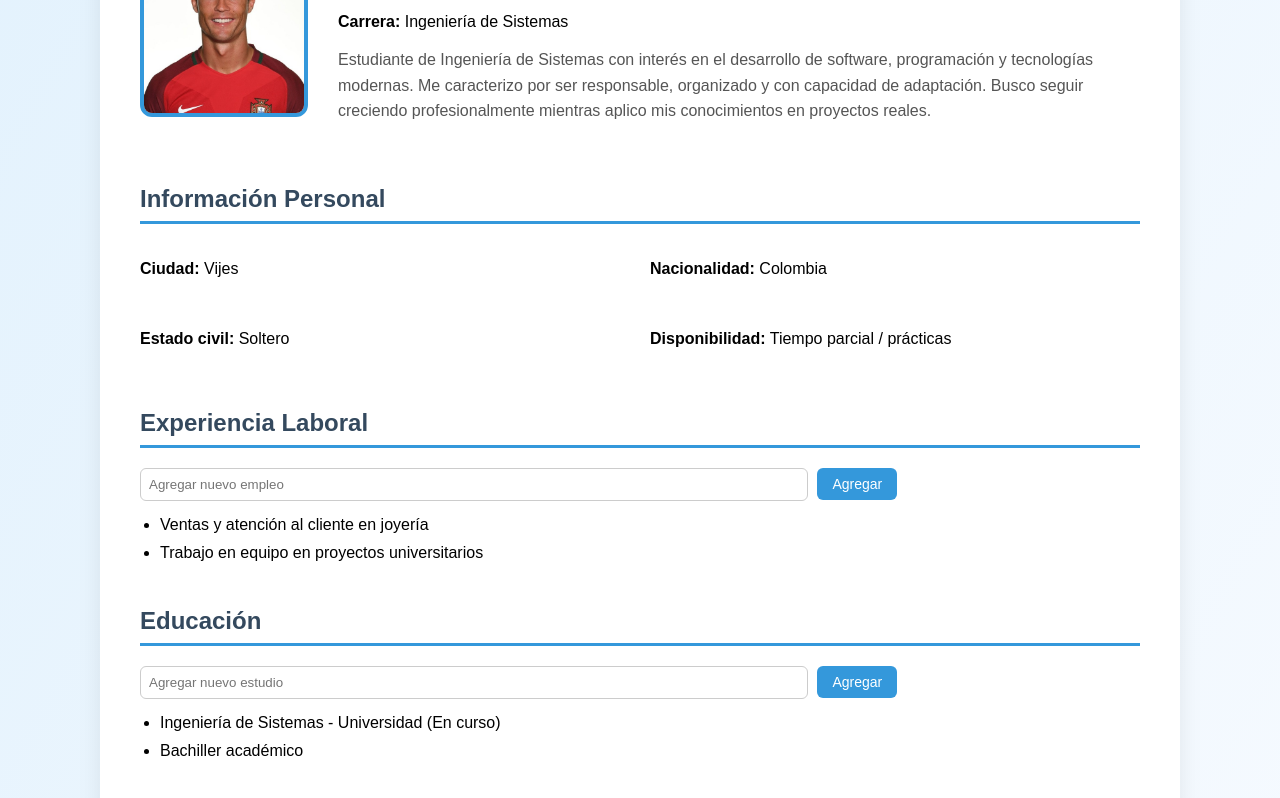
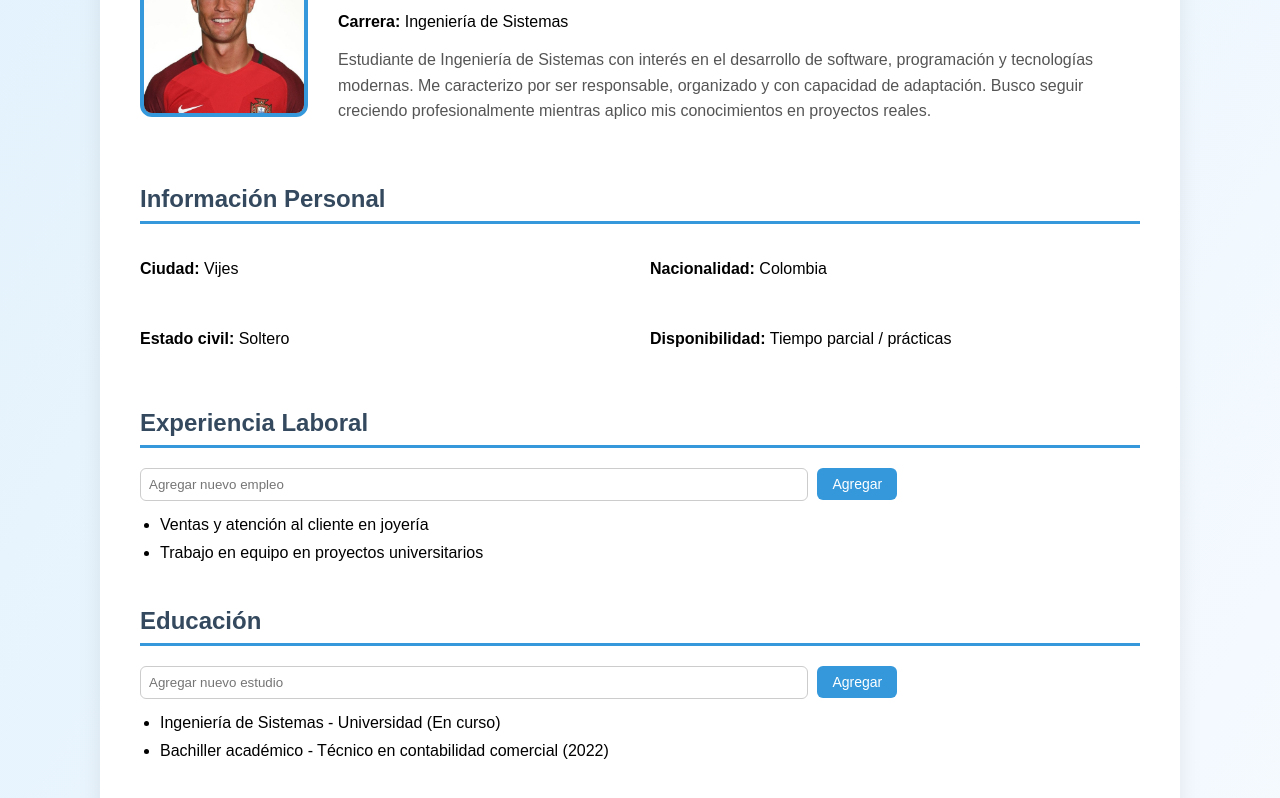
Before and after one commit to JulianAgudelo7/JulianAgudelo7.github.io, a plain HTML site: page index.html in a window 1280 px wide. Shown: the part 154-952 px from the top of the page. Drawn offline with Linux system fonts and the light colour scheme.

Commit message:
Update education list with detailed Bachiller info

```diff
--- a/index.html
+++ b/index.html
@@ -178,7 +178,7 @@
 
     <ul id="listaEducacion">
         <li>Ingeniería de Sistemas - Universidad (En curso)</li>
-        <li>Bachiller académico</li>
+        <li>Bachiller académico - Técnico en contabilidad comercial (2022)</li>
     </ul>
 
 
```
